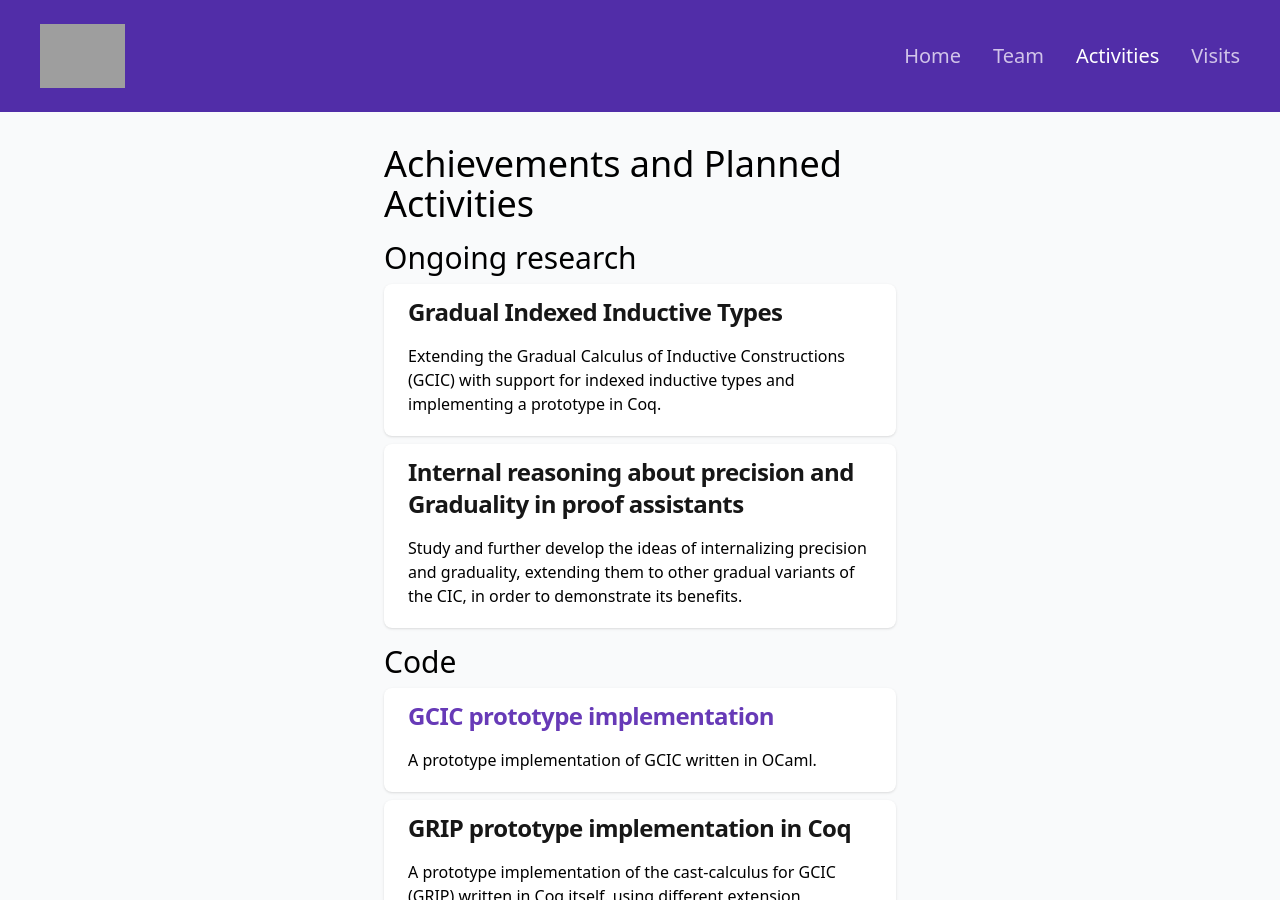
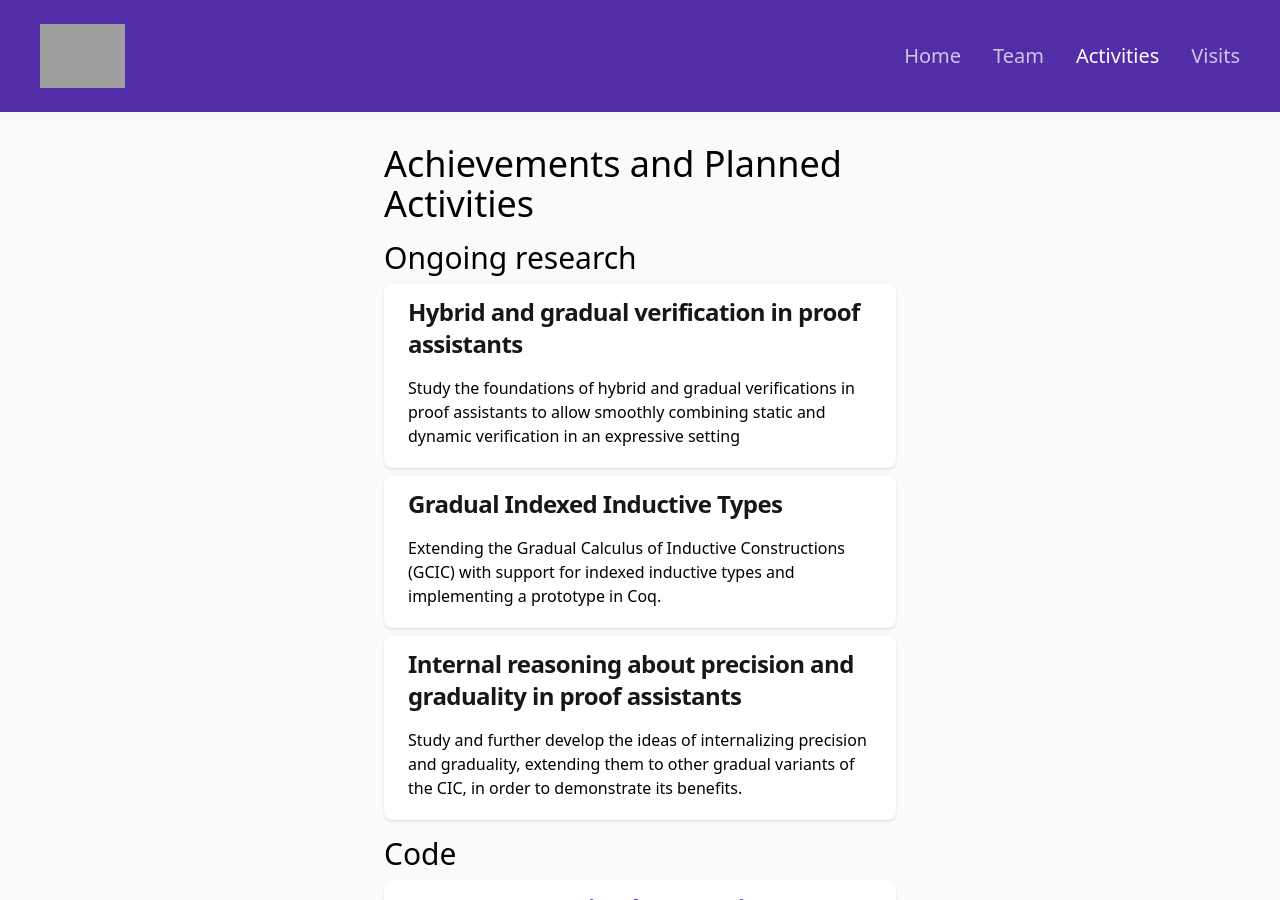
Before and after one commit to pleiad/grapa-website, a Jekyll site: the page built from activities.html, in a window 1280 px wide and 900 px high. Built offline with Jekyll 4.4.1, drawn with Linux system fonts in a browser that asks for light colours; nearby versions of some CDN libraries; some web fonts are replaced; grey boxes are pictures that could not be loaded.

Commit message:
Add Koen's ongoing work and fix typo

```diff
--- a/activities.html
+++ b/activities.html
@@ -10,6 +10,20 @@ publication_limit: 100
       <section class="mb-4">
         <h2 class="mb-2">Ongoing research</h2>
         <ul class="flex flex-col space-y-2">
+          <li class="py-3 px-6 bg-white rounded-lg shadow hover:bg-gray-100">
+            <div class="flex justify-between">
+              <h5
+                class="mb-2 text-2xl font-bold tracking-tight {{site.palette.text.dark}}"
+              >
+                Hybrid and gradual verification in proof assistants
+              </h5>
+            </div>
+            <div class="flex flex-col">
+              <p>
+                  Study the foundations of hybrid and gradual verifications in proof assistants to allow smoothly combining static and dynamic verification in an expressive setting
+              </p>
+            </div>
+          </li>
           <li class="py-3 px-6 bg-white rounded-lg shadow hover:bg-gray-100">
             <div class="flex justify-between">
               <h5
@@ -29,7 +43,7 @@ publication_limit: 100
               <h5
                 class="mb-2 text-2xl font-bold tracking-tight {{site.palette.text.dark}}"
               >
-                Internal reasoning about precision and Graduality in proof assistants
+                Internal reasoning about precision and graduality in proof assistants
               </h5>
             </div>
             <div class="flex flex-col">
```
